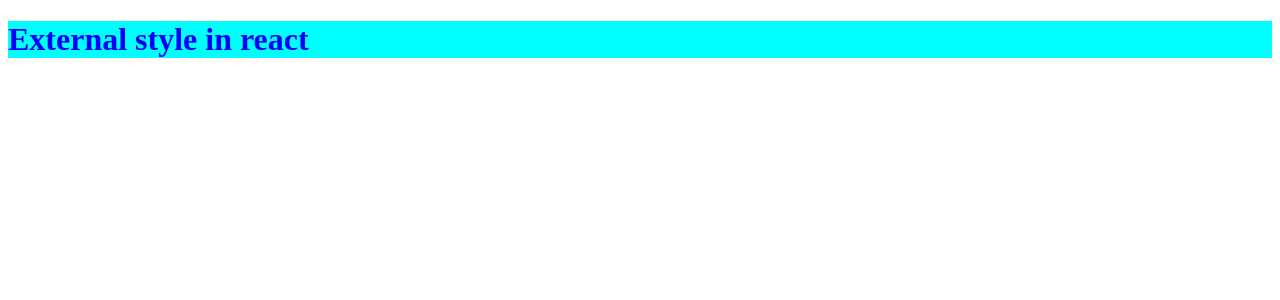
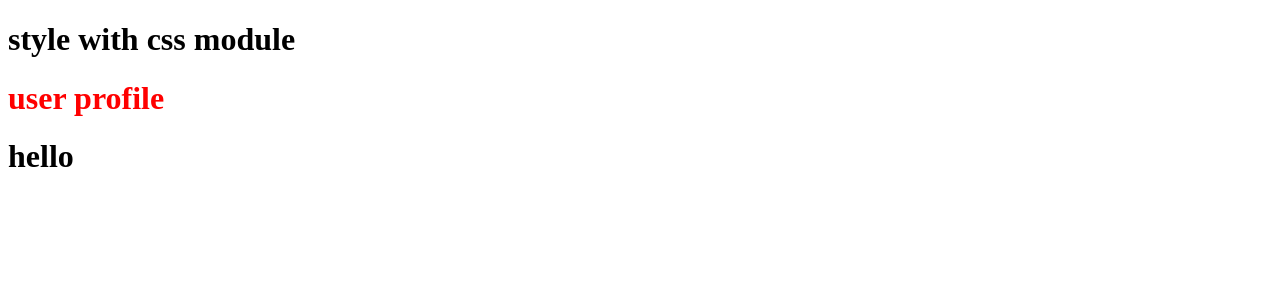
Before and after one commit to Sonukumar201995/React-practice-03, a React (Vite) app: page / in a window 1280 px wide. Shown: the top 300 px of the page. Built offline with nearby package versions, Linux system fonts and the light colour scheme.

Commit message:
style with style.module.css

```diff
--- a/src/App.jsx
+++ b/src/App.jsx
@@ -1,10 +1,11 @@
-import './css/style.css'
+import User from './User'
 
 function App()
 {
   return(
     <>
-    <h1 className='heading'>External style in react</h1>
+    <h1>style with css module</h1>
+    <User/>
     </>
   )
 }
--- /dev/null
+++ b/src/User.jsx
@@ -0,0 +1,13 @@
+import style from "./css/style.module.css"
+
+function User()
+{
+    return(
+        <>
+            <h1 className={style.heading}>user profile</h1>
+            <h1>hello</h1>
+        </>
+    )
+}
+
+export default User;
--- a/src/css/style.css
+++ /dev/null
@@ -1,6 +0,0 @@
-.heading
-{
-    color: blue;
-    background-color: aqua;
-
-}
--- /dev/null
+++ b/src/css/style.module.css
@@ -0,0 +1,3 @@
+.heading{
+    color: red;
+}
```
Also changed, not shown: src/Skill.jsx (deleted, +0 -8 lines).
